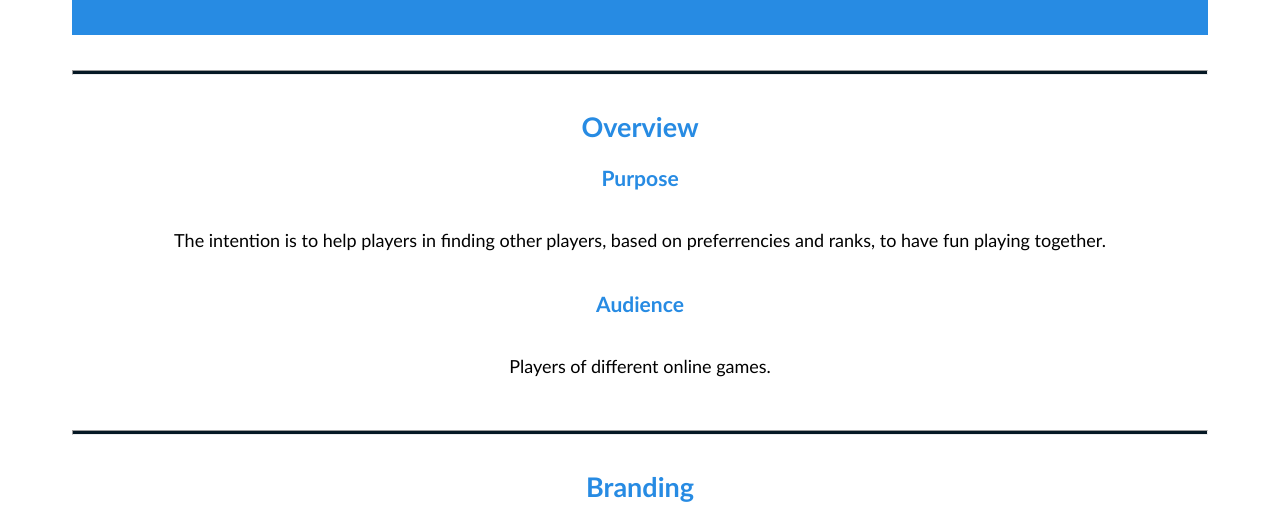
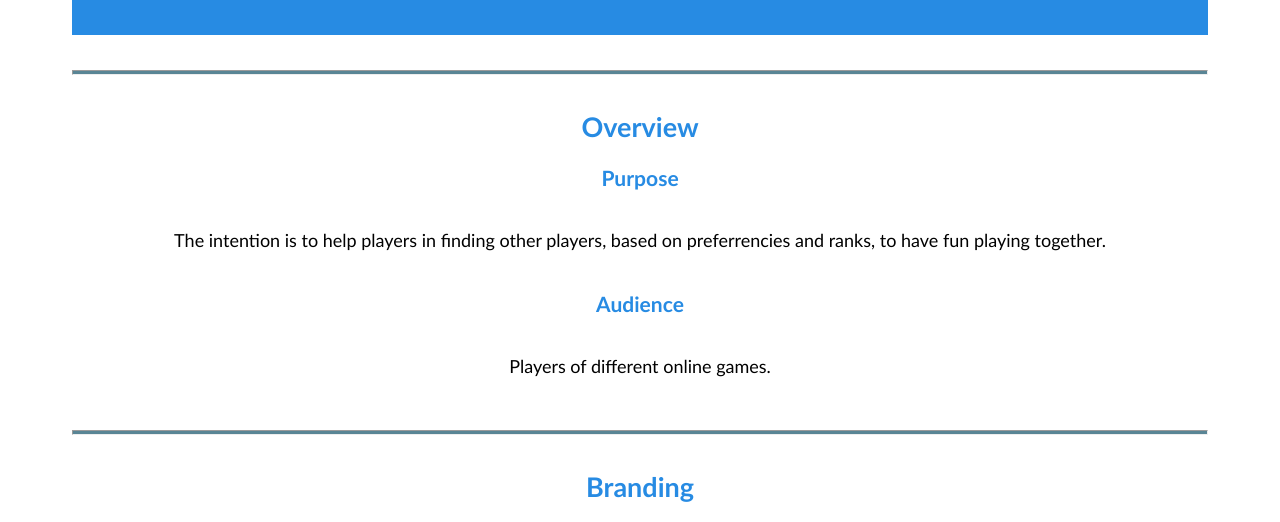
Before and after one commit to JackTrevor/siteplanplayingwithfriends, a plain HTML site: page index.html in a window 1280 px wide. Shown: the part 276-798 px from the top of the page. Drawn offline with Linux system fonts and the light colour scheme.

Commit message:
Update site-plan.css

```diff
--- a/styles/site-plan.css
+++ b/styles/site-plan.css
@@ -6,7 +6,7 @@ Fonts are separated by a | */
   /* change the values below to your colors from your palette */
   --primary-color: #D44848   ;
   --secondary-color: #278BE3 ;
-  --accent1-color: #051824;
+  --accent1-color: #598595;
   --accent2-color: white;
 
   /* change the values below to your chosen font(s) */
@@ -19,7 +19,7 @@ Fonts are separated by a | */
   --paragraph-color-on-white: #278BE3; /* paragraph text on a white background */
   --paragraph-color-on-color: white; /* paragraph text on a colored background */
   --paragraph-background-color: #278BE3  ;
-  --nav-link-color: #051824;
+  --nav-link-color: #598595;
   --nav-background-color: #278BE3;
   --nav-hover-link-color: white;
   --nav-hover-background-color: #278BE3;
```
